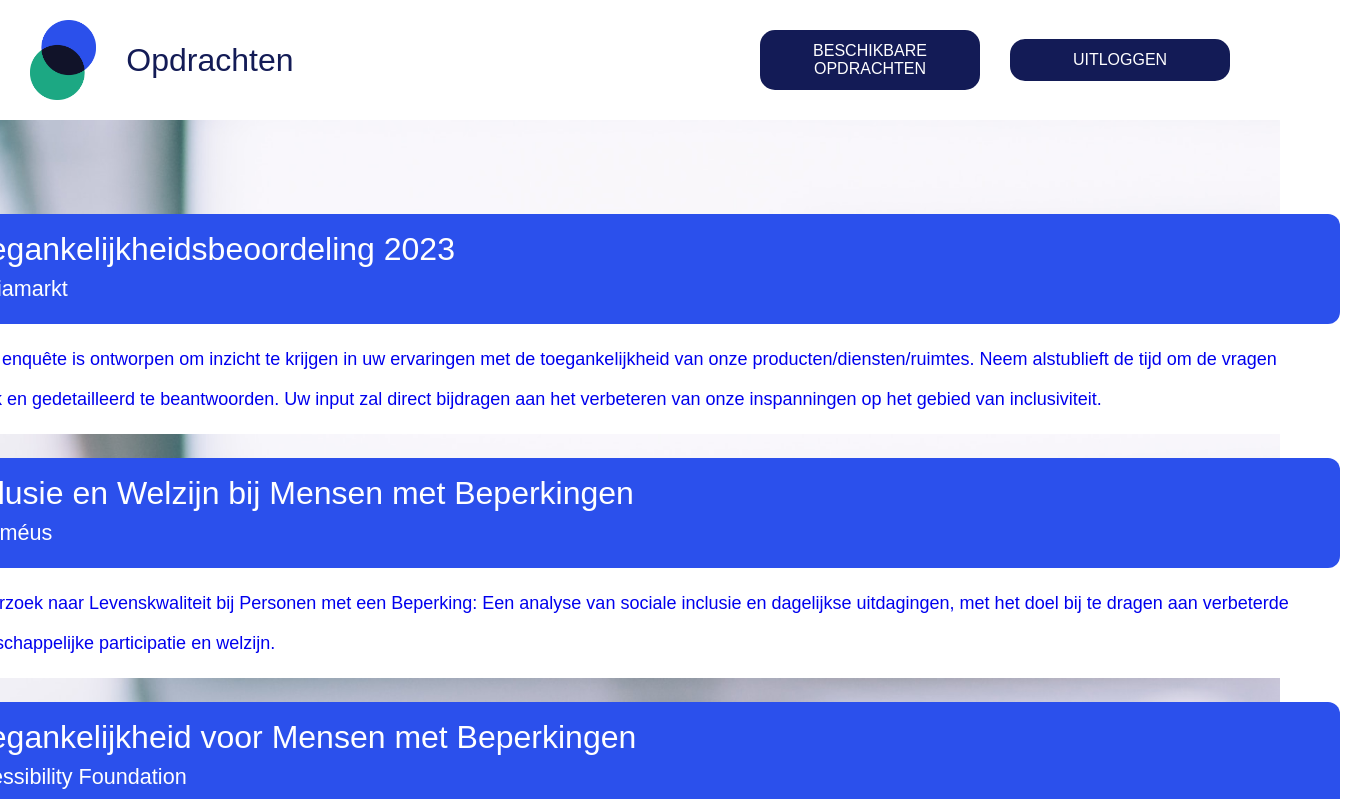
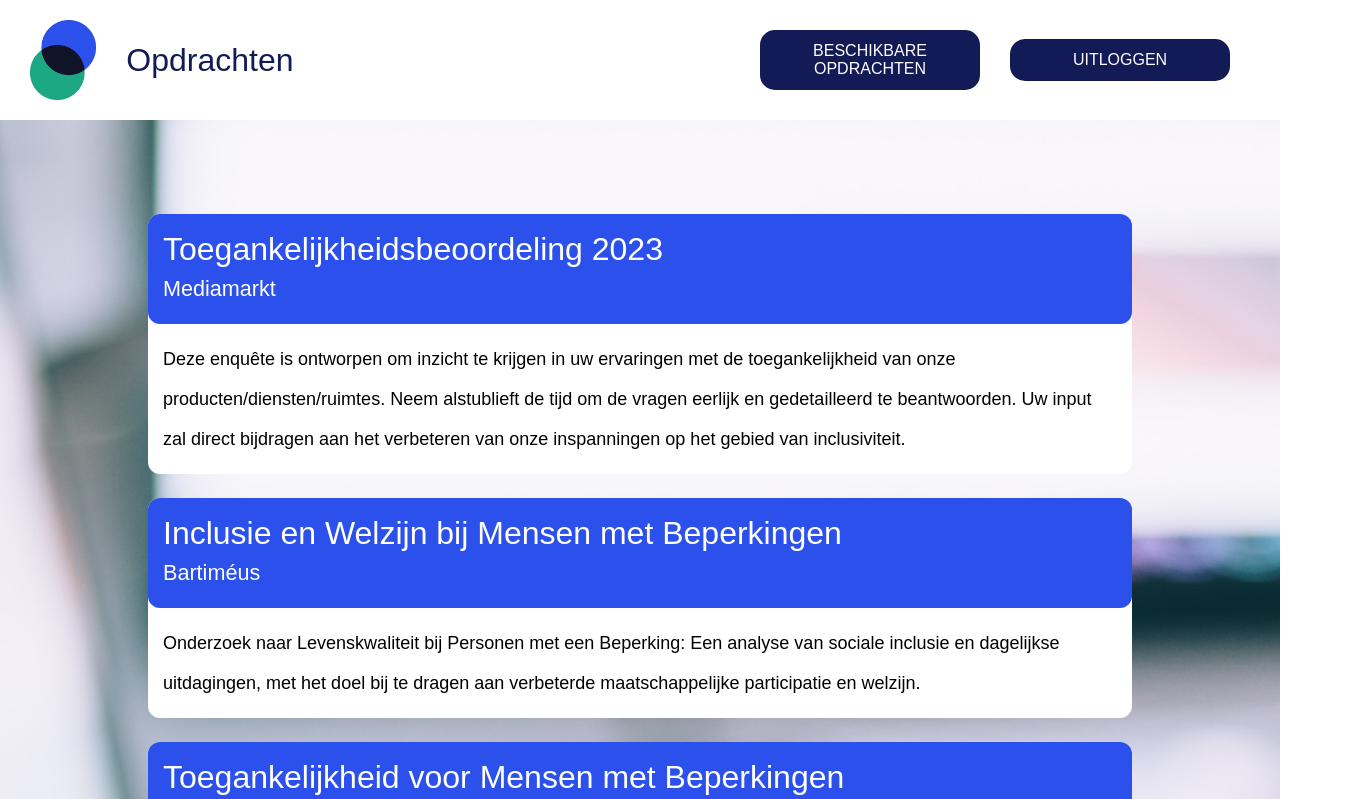
Before and after one commit to WesselMH/WDRP.3.i, a React (Create React App) app in the folder wpr-gr-i/: page /Opdrachten in a window 1280 px wide. Shown: the top 799 px of the page, 1360 px wide, since content can reach past the window. Built offline with nearby package versions, Linux system fonts and the light colour scheme; the HTML template or start-up script is replaced by a standard one.

Commit message:
css fixes and scaleability

```diff
--- a/wpr-gr-i/src/Pages/OpdrachtenPagina.css
+++ b/wpr-gr-i/src/Pages/OpdrachtenPagina.css
@@ -2,7 +2,6 @@
     background-size: cover;
     background-position: center;
     background-repeat: no-repeat;
-    min-height: 100vh;
 
     display: flex;
     flex-direction: column;
@@ -12,13 +11,13 @@
 
 .listOpdrachten {
     padding: 20px;
-    width: 180vh;
+    width: 80%;
     margin: 50px;
     height: fit-content;
     list-style-type: none;
 }
 
-.listOpdrachten a a, a:visited, a:hover, a:active {
+.listOpdrachten a {
     text-decoration: none;
     color: inherit;
 
@@ -34,9 +33,10 @@
 .opdracht .opdrachtHeader {
     background-color: #2B50EC;
     border-radius: 12px;
-    color:rgb(255, 255, 255);
+    color: rgb(255, 255, 255);
     padding: 15px;
 }
+
 .opdracht .opdrachtHeader h3 {
     font-size: xx-large;
     font-weight: 100;
@@ -51,7 +51,7 @@
     padding: 15px;
 }
 
-.opdracht a{
+.opdracht a {
     text-decoration: none;
     color: rgb(0, 0, 0);
 }
--- a/wpr-gr-i/src/Pages/OpdrachtenPagina.jsx
+++ b/wpr-gr-i/src/Pages/OpdrachtenPagina.jsx
@@ -16,7 +16,7 @@ const opdracht = [
 ];
 
 const listOpdrachten = opdracht.map((opdracht) => (
-  <Link to={opdracht.href} style={{ textDecoration: 'none' }}>
+  <Link to={opdracht.href}>
     <div className="opdracht">
       <li key={opdracht.id}>
         <div className="opdrachtHeader">
```
